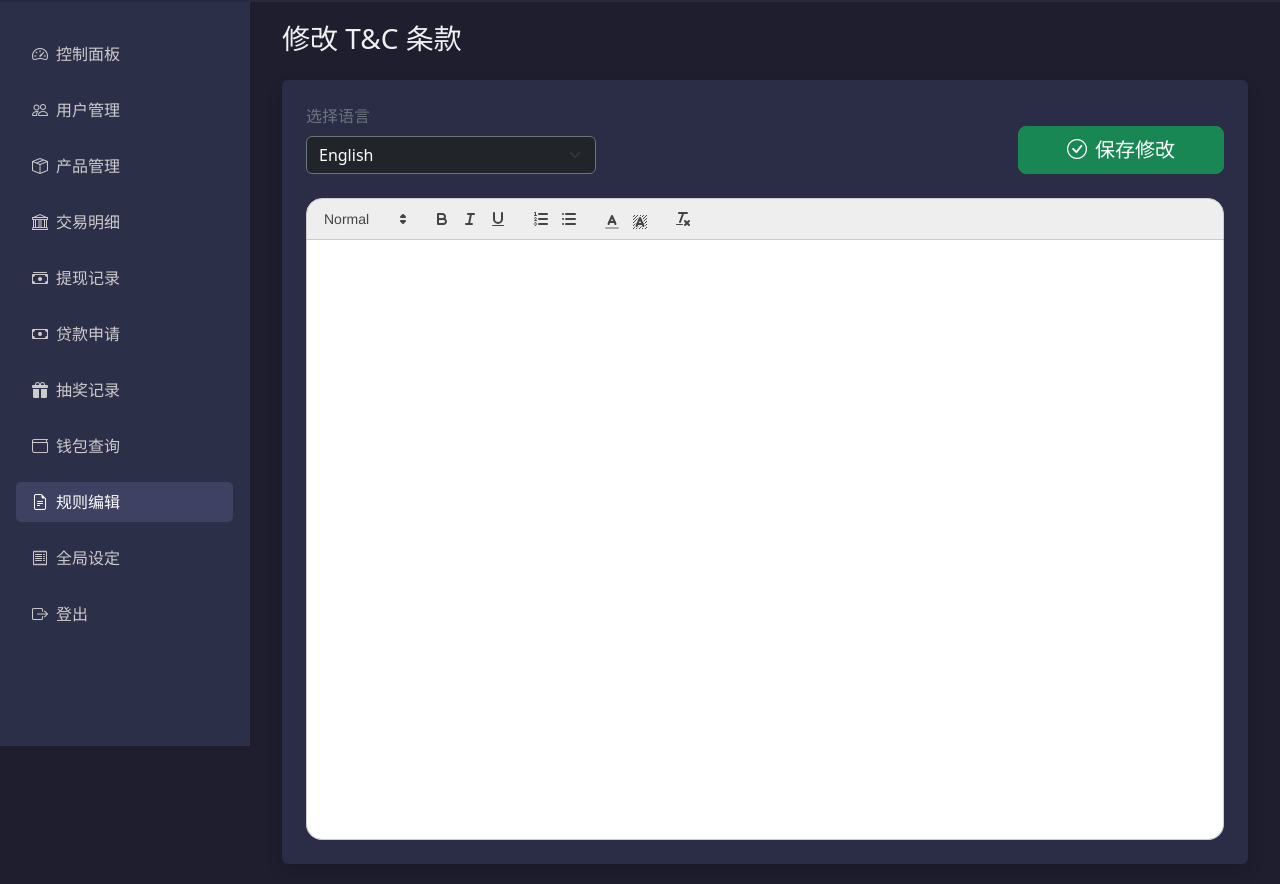
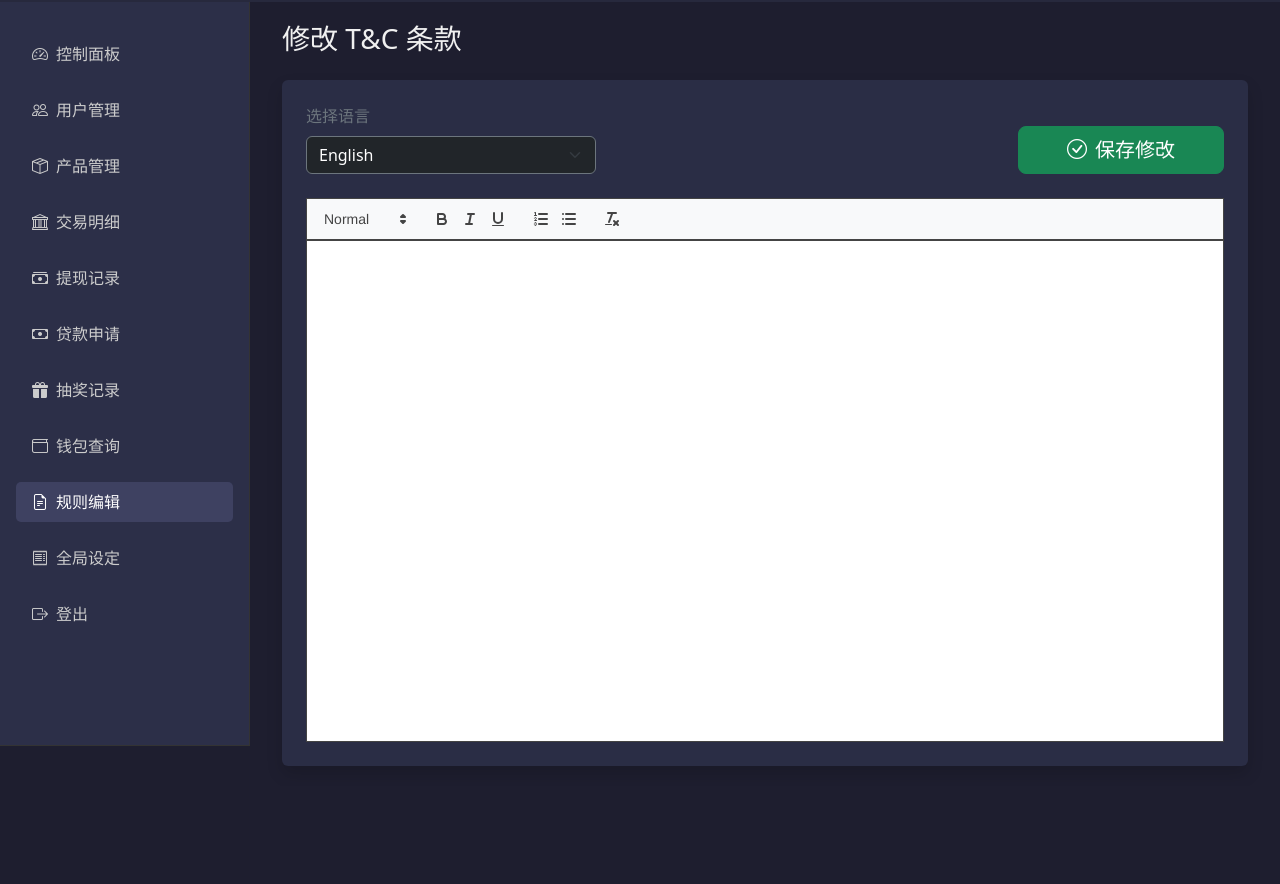
Before and after one commit to Keong96/shuadan, a website: page public/admin-tnc-edit.html in a window 1280 px wide. Shown: the part 54-938 px from the top of the page. After the commit the page ends 840 px from the top, so only its background shows below. Drawn offline with nearby package versions, Linux system fonts and the light colour scheme; no server answers.

Commit message:
Update admin-tnc-edit.html

```diff
--- a/public/admin-tnc-edit.html
+++ b/public/admin-tnc-edit.html
@@ -29,17 +29,42 @@
     .main-content { flex-grow: 1; padding: 20px; background-color: #1e1e2f; }
     .card { background-color: #2a2d45; border: none; color: #fff; }
 
-    #editor-container {
-      height: 600px;
-      background-color: #fff;
-      color: #333;
-      border-bottom-left-radius: 1rem;
-      border-bottom-right-radius: 1rem;
+    /* 让编辑器容器的背景和边框像个 Modal */
+    .ql-container.ql-snow {
+      border: 1px solid #444 !important;
     }
-    .ql-toolbar {
-      background-color: #eee;
-      border-top-left-radius: 1rem;
-      border-top-right-radius: 1rem;
+
+    /* 核心：强制编辑器内部模拟 Bootstrap Modal 的排版 */
+    .ql-editor {
+      background-color: #fff !important; /* Modal 背景通常是白色 */
+      color: #212529 !important;      /* Bootstrap 默认深灰色 */
+      font-family: var(--bs-body-font-family); /* 使用 Bootstrap 标准字体 */
+      padding: 1rem !important;        /* 对应 modal-body 的 padding */
+      min-height: 500px;
+    }
+
+    /* 模拟 Modal 内部的 h6 (你的 T&C 主要用的就是这个) */
+    .ql-editor h6 {
+      margin-top: 0;
+      margin-bottom: 0.5rem;
+      font-weight: 500;
+      line-height: 1.2;
+      font-size: 1rem; /* Bootstrap h6 默认大小 */
+      color: #212529;
+    }
+
+    /* 模拟 Modal 内部的 p */
+    .ql-editor p {
+      margin-top: 0;
+      margin-bottom: 1rem;
+      font-size: 1rem;
+      line-height: 1.5;
+    }
+
+    /* 工具栏背景 */
+    .ql-toolbar.ql-snow {
+      background-color: #f8f9fa !important;
+      border-color: #444 !important;
     }
   </style>
 </head>
@@ -103,13 +128,14 @@
     const quill = new Quill('#editor-container', {
       theme: 'snow',
       modules: {
-        toolbar: [
-          [{ 'header': [1, 2, 3, 4, 5, 6, false] }],
-          ['bold', 'italic', 'underline'],
-          [{ 'list': 'ordered'}, { 'list': 'bullet' }],
-          [{ 'color': [] }, { 'background': [] }],
-          ['clean']
-        ]
+        toolbar: {
+          container: [
+            [{ 'header': [6, false] }],
+            ['bold', 'italic', 'underline'],
+            [{ 'list': 'ordered'}, { 'list': 'bullet' }],
+            ['clean']
+          ]
+        }
       }
     });
 
```
